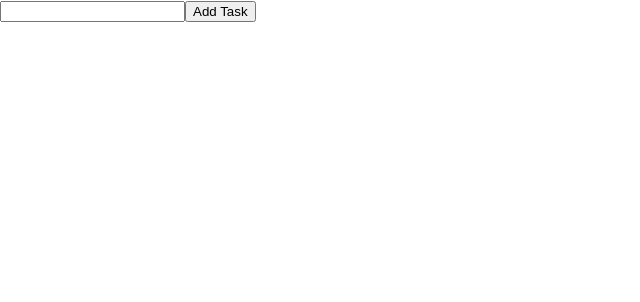
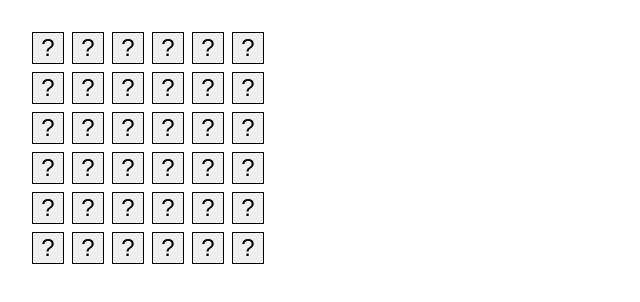
Before and after one commit to bhavyaajainn/Frontend-Interview_Preparation, a React (Create React App) app in the folder machine-coding/: page / in a window 1280 px wide. Shown: the top 302 px of the page, without its empty margins (0-640 px from the left). Built offline with nearby package versions, Linux system fonts and the light colour scheme.

Commit message:
react memory game

```diff
--- a/machine-coding/src/App.js
+++ b/machine-coding/src/App.js
@@ -1,11 +1,7 @@
-import ReactEditableTodo from "./components/ReactEditableTodo/ReactEditableTodo";
-import ReactSnakeGame from "./components/ReactSnakeGame/ReactSnakeGame";
-import ReactTabs from "./components/ReactTabs/ReactTabs";
-import ReactTicTacToe from "./components/ReactTicTacToe/ReactTicTacToe";
-import ReactTodo from "./components/ReactTodo/ReactTodo";
+import ReactMemoryGame from "./components/ReactMemoryGame/ReactMemoryGame";
 
 function App() {
-  return <ReactEditableTodo />;
+  return <ReactMemoryGame />;
 }
 
 export default App;
--- /dev/null
+++ b/machine-coding/src/components/ReactMemoryGame/ReactMemoryGame.css
@@ -0,0 +1,18 @@
+.grid-container {
+  display: grid;
+  width: 15rem;
+  height: 15rem;
+  grid-template-columns: repeat(6, 1fr);
+  margin: 2rem;
+}
+
+.cards {
+  height: 2rem;
+  width: 2rem;
+  border: 1px solid black;
+  display: flex;
+  align-items: center;
+  justify-content: center;
+  font-size: 1.5rem;
+  cursor: pointer;
+}
--- /dev/null
+++ b/machine-coding/src/components/ReactMemoryGame/ReactMemoryGame.js
@@ -0,0 +1,59 @@
+import React, { useState, useEffect } from "react";
+import "./ReactMemoryGame.css";
+
+function generateGrid() {
+  const arr = Array.from({ length: 18 }, (_, index) => index + 1);
+  const grid = [...arr, ...arr].sort(() => Math.random() - 0.5);
+  const cards = grid.map((item, index) => {
+    return { id: index, number: item, isFlipped: false };
+  });
+  return cards;
+}
+
+const ReactMemoryGame = () => {
+  const [cards, setCards] = useState(generateGrid());
+  const [isLock, setIsLock] = useState(false);
+  const [FlippedCard, setFlippedCard] = useState([]);
+
+  const handleClick = (index) => {
+    if (cards[index].isFlipped || isLock) {
+      return;
+    }
+    const copyCards = [...cards];
+    copyCards[index].isFlipped = true;
+    setCards(copyCards);
+    setFlippedCard([...FlippedCard, index]);
+  };
+
+  useEffect(() => {
+    if (FlippedCard.length == 2) {
+      setIsLock(true);
+      setTimeout(() => {
+        if (cards[FlippedCard[0]].number !== cards[FlippedCard[1]].number) {
+          setCards((prevCards) => {
+            const copyCards = [...prevCards];
+            copyCards[FlippedCard[0]].isFlipped = false;
+            copyCards[FlippedCard[1]].isFlipped = false;
+            return copyCards;
+          });
+        }
+        setIsLock(false);
+        setFlippedCard([]);
+      }, 3000);
+    }
+  }, [FlippedCard]);
+
+  return (
+    <div className="grid-container">
+      {cards.map(({ id, number, isFlipped }) => {
+        return (
+          <button className="cards" key={id} onClick={() => handleClick(id)}>
+            {isFlipped ? number : "?"}
+          </button>
+        );
+      })}
+    </div>
+  );
+};
+
+export default ReactMemoryGame;
```
